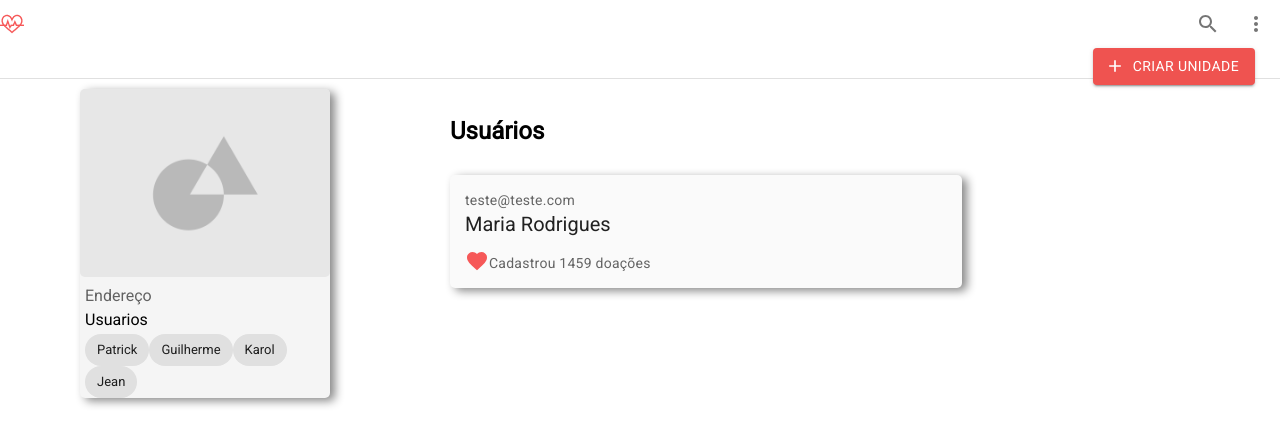
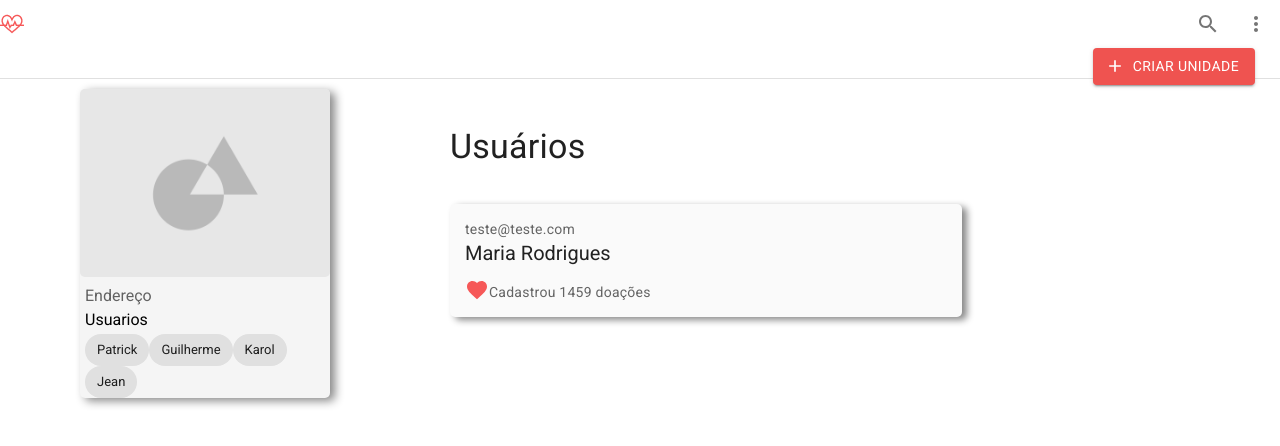
Before and after one commit to APSII/SANDS-Front, a React (Create React App) app: page /doacoes in a window 1280 px wide. Shown: the top 446 px of the page. Built offline with nearby package versions, Linux system fonts and the light colour scheme; sample sign-in values are in the browser's storage; the HTML template or start-up script is replaced by a standard one.

Commit message:
alguns ajustes css

```diff
--- a/src/Components/Card_Usuario/Card_Usuario.css
+++ b/src/Components/Card_Usuario/Card_Usuario.css
@@ -5,7 +5,7 @@
     background-color: #FAFAFA;
     border-radius: 5px;
     margin-top: 10px;
-    box-shadow: 5px 3px 10px #888888;
+    box-shadow: 5px 3px 7px #888888;
 }
 
 .card-usuario-email {
--- a/src/Pages/Doacoes.js/Doacoes.css
+++ b/src/Pages/Doacoes.js/Doacoes.css
@@ -20,4 +20,12 @@
     bottom: 300px;
 }
 
-h2 {}
+h2 {
+    font-family: Roboto;
+    font-style: normal;
+    font-weight: normal;
+    font-size: 34px;
+    line-height: 40px;
+    color: #212121;
+    letter-spacing: 0.25px;
+}
```
